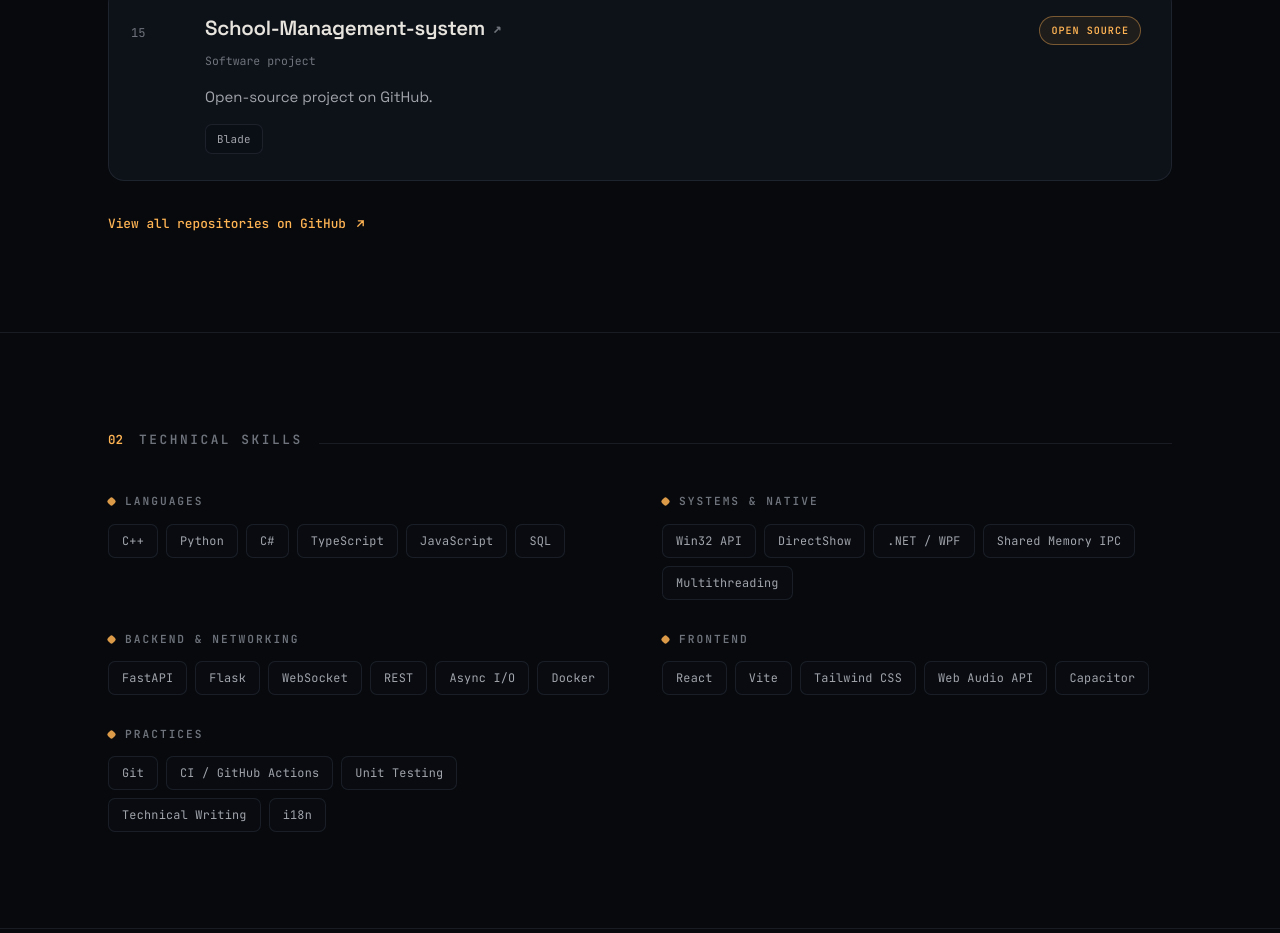
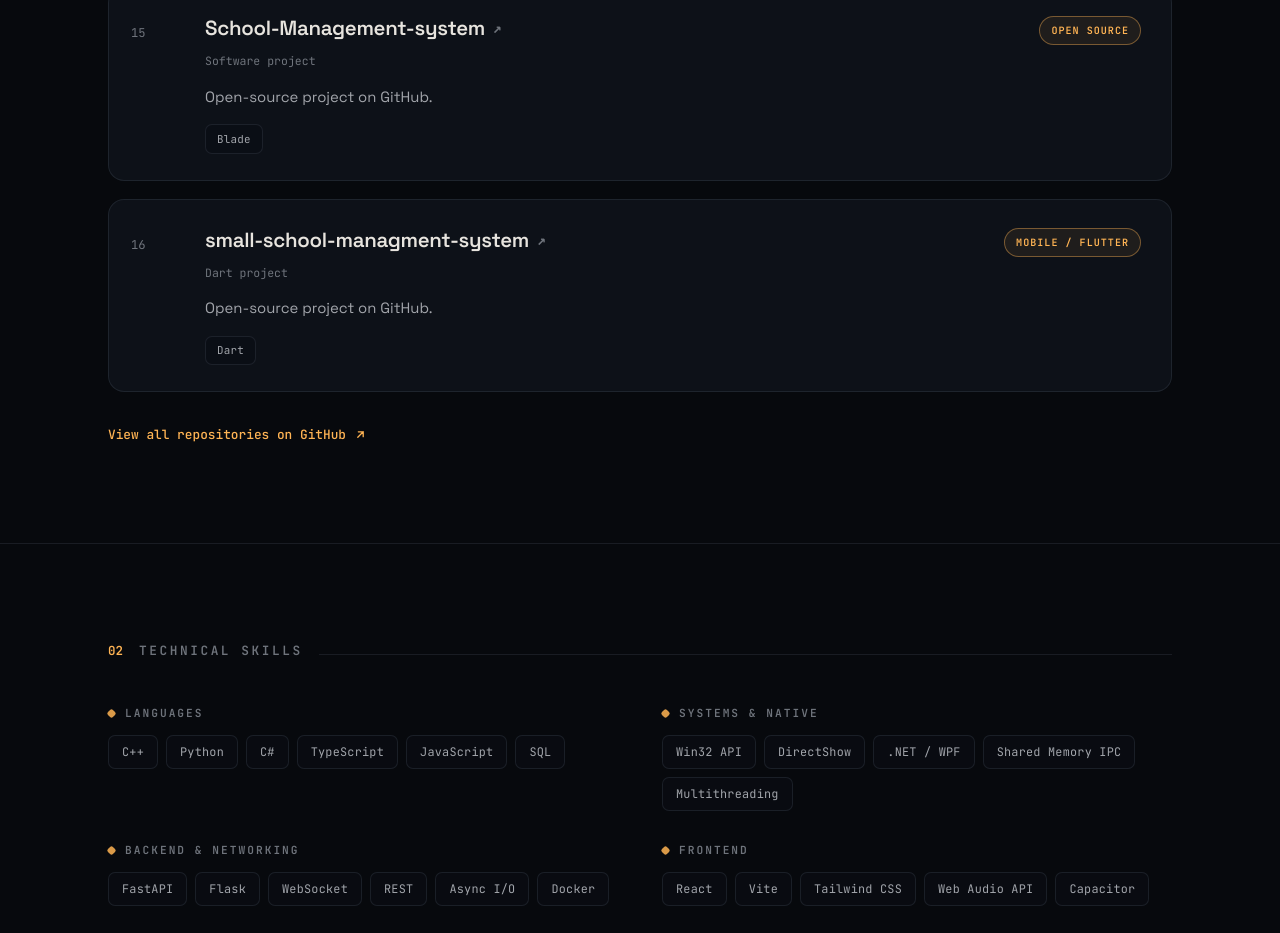
Before and after one commit to ABDULLAH-AMJID/ABDULLAH-AMJID.github.io, a plain HTML site: page index.html in a window 1280 px wide. Shown: the part 4424-5357 px from the top of the page. Drawn offline with Linux system fonts and the light colour scheme.

Commit message:
chore: sync public repositories

```diff
--- a/index.html
+++ b/index.html
@@ -856,6 +856,23 @@ footer{padding:38px 0 52px;position:relative;z-index:2}
             </div>
           </div>
         </article>
+
+        <article class="card reveal" style="--rd:.9s">
+          <div class="card-num">16</div>
+          <div>
+            <div class="card-top">
+              <h3><a href="https://github.com/ABDULLAH-AMJID/small-school-managment-system" target="_blank" rel="noopener">small-school-managment-system <span class="arrow">↗</span></a></h3>
+              <span class="flag">Mobile / Flutter</span>
+            </div>
+            <div class="role">Dart project</div>
+            <p>
+              Open-source project on GitHub.
+            </p>
+            <div class="tags">
+              <span class="tag">Dart</span>
+            </div>
+          </div>
+        </article>
         <!-- PROJECTS:END -->
       </div>
       <div class="projects-more reveal">
```
Also changed, not shown: projects.json (+17 -0 lines).
